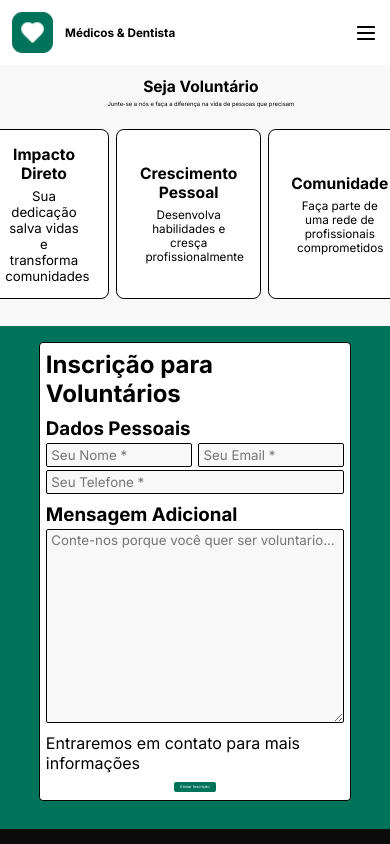
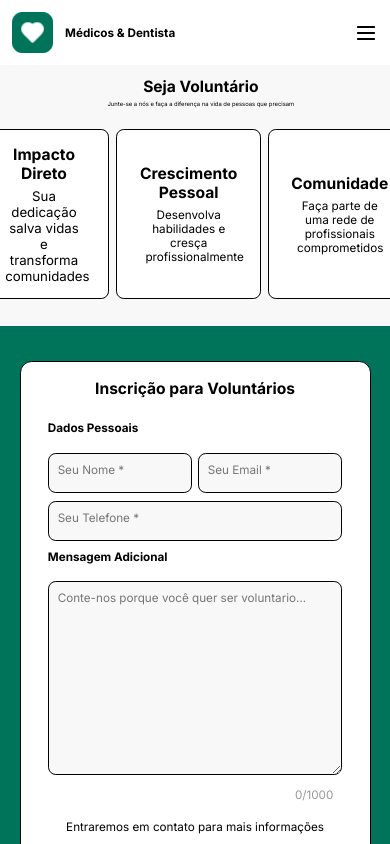
Before and after one commit to Al3ncar/MedDent-connect, a React (Vite) app: page /seja-voluntario in a window 390 px wide. Shown: the top 844 px of the page. Built offline with nearby package versions, Linux system fonts and the light colour scheme.

Commit message:
feat: created logic sand form and added responsive

```diff
--- a/src/components/layout/main/layout/form-volunteer.jsx
+++ b/src/components/layout/main/layout/form-volunteer.jsx
@@ -1,21 +1,71 @@
+import { useEffect, useState } from "react";
 import S from "../../../../styles/components/layout/form-volunteer.module.scss";
+
 export const FormVolunteer = () => {
+  const [formData, setFormData] = useState([
+    {
+      nome: "",
+      email: "",
+      tall: "",
+      msg: "",
+    },
+  ]);
+
+  const changeValueForm = (e) => {
+    const { value, name } = e.target;
+    const newFormData = formData.slice()[0];
+    newFormData[name] = value;
+    setFormData([newFormData]);
+  };
+
+  useEffect(() => {
+    console.log(formData);
+  }, formData);
+
   return (
     <section className={S.form_volunteer}>
-      <form action="/" method="POST">
+      <form action="/" method="POST" onSubmit={(e) => e.preventDefault()}>
         <h2>Inscrição para Voluntários</h2>
         <div className={S.form_volunteer__person}>
           <h3>Dados Pessoais</h3>
-          <input type="text" name="nome" placeholder="Seu Nome *" />
-          <input type="email" name="email" placeholder="Seu Email *" />
-          <input type="tel" name="tall" placeholder="Seu Telefone *" />
+          <input
+            value={formData[0].nome}
+            onChange={(e) => changeValueForm(e)}
+            type="text"
+            name="nome"
+            pattern="^[A-Za-zÀ-ÖØ-öø-ÿ]+(?: [A-Za-zÀ-ÖØ-öø-ÿ]+)*$"
+            title="Por favor, Digite apenas letras e espaços"
+            placeholder="Seu Nome *"
+          />
+          <input
+            value={formData[0].email}
+            onChange={(e) => changeValueForm(e)}
+            type="email"
+            name="email"
+            pattern="^[^\s@]+@[^\s@]+\.[^\s@]+$"
+            title="Por favor, Digite um email válido"
+            placeholder="Seu Email *"
+          />
+          <input
+            value={formData[0].tall}
+            onChange={(e) => changeValueForm(e)}
+            type="tel"
+            name="tall"
+            pattern="^\(?\d{2}\)?\s?9\d{4}-?\d{4}$"
+            title="Por favor, Digite um telefone válido (ex: 11987654321 ou (11) 98765-4321)"
+            placeholder="Seu Telefone *"
+          />
         </div>
         <div className={S.form_volunteer__msg}>
           <h3>Mensagem Adicional</h3>
           <textarea
+            value={formData[0].msg}
+            onChange={(e) => changeValueForm(e)}
             name="msg"
             placeholder="Conte-nos porque você quer ser voluntario..."
+            maxLength={1000}
           ></textarea>
+          <span>{formData[0].msg.length || 0}/1000</span>
         </div>
         <div className={S.form_volunteer__submit}>
           <p>Entraremos em contato para mais informações</p>
--- a/src/styles/components/layout/form-volunteer.module.scss
+++ b/src/styles/components/layout/form-volunteer.module.scss
@@ -14,6 +14,7 @@
 
     h2 {
       padding-bottom: 1%;
+      font-size: 1.9vw;
     }
 
     .form_volunteer__person {
@@ -24,7 +25,7 @@
 
       h3 {
         width: 100%;
-
+        font-size: 1.5vw;
         padding: 2% 0 1% 0;
       }
       input {
@@ -34,20 +35,25 @@
         background-color: V.$background-volunteer;
         &:nth-child(2) {
           width: 49%;
+          font-size: 1.2vw;
         }
         &:nth-child(3) {
           width: 49%;
+          font-size: 1.2vw;
         }
         &:nth-child(4) {
           width: 100%;
+          font-size: 1.2vw;
           margin-top: 0.8%;
         }
       }
     }
 
     .form_volunteer__msg {
+      width: 100%;
       h3 {
         padding: 3% 0 1% 0;
+        font-size: 1.5vw;
       }
 
       textarea {
@@ -56,8 +62,17 @@
         height: 100%;
         padding: 1% 0 1% 1.5%;
         border-radius: 0.5vw;
+        font-size: 1.2vw;
         border: solid 0.1vw black;
         background-color: V.$background-volunteer;
+      }
+
+      span {
+        display: flex;
+        justify-content: flex-end;
+        width: 100%;
+        font-size: 1.2vw;
+        color: rgba(0, 0, 0, 0.4);
       }
     }
 
@@ -66,13 +81,234 @@
       flex-direction: column;
 
       p {
+        font-size: 1.2vw;
         padding: 2% 0 3% 0;
       }
 
       input {
         @include V.btn-default;
+        font-size: 1.4vw;
+
         padding: 1% 2%;
       }
     }
   }
+  @media (max-width: 1224px) {
+    form {
+      h2 {
+        font-size: 2.1vw;
+        margin-bottom: 1%;
+      }
+
+      .form_volunteer__msg,
+      .form_volunteer__person {
+        h3 {
+          font-size: 1.8vw;
+          margin-bottom: 1%;
+        }
+      }
+
+      .form_volunteer__person {
+        input {
+          font-size: 1.5vw;
+        }
+      }
+      .form_volunteer__msg {
+        span,
+        textarea {
+          font-size: 1.4vw;
+        }
+      }
+
+      .form_volunteer__submit {
+        p,
+        input {
+          font-size: 1.5vw;
+        }
+
+        p {
+          margin-top: 1%;
+        }
+
+        input {
+          padding: 2% 3%;
+          margin-bottom: 2%;
+        }
+      }
+    }
+  }
+  @media (max-width: 824px) {
+    form {
+      width: 85%;
+      h2 {
+        font-size: 2.8vw;
+      }
+
+      .form_volunteer__msg,
+      .form_volunteer__person {
+        h3 {
+          font-size: 2.4vw;
+          margin-bottom: 1%;
+        }
+      }
+
+      .form_volunteer__person {
+        input {
+          &:nth-child(2),
+          &:nth-child(3),
+          &:nth-child(4) {
+            font-size: 2vw;
+          }
+        }
+      }
+      .form_volunteer__msg {
+        span,
+        textarea {
+          font-size: 2vw;
+        }
+      }
+
+      .form_volunteer__submit {
+        p,
+        input {
+          font-size: 2vw;
+        }
+
+        p {
+          margin-top: 1%;
+        }
+
+        input {
+          padding: 2% 3%;
+          margin-bottom: 2%;
+        }
+      }
+    }
+  }
+  @media (max-width: 592px) {
+    form {
+      width: 90%;
+      margin-top: 5%;
+      margin-bottom: 8%;
+      padding: 2% 7%;
+      border-radius: 3vw;
+
+      h2 {
+        margin: 3% 0 5% 0;
+        text-align: center;
+        font-size: 4vw;
+      }
+
+      .form_volunteer__msg,
+      .form_volunteer__person {
+        h3 {
+          font-size: 3vw;
+          margin-bottom: 5%;
+        }
+      }
+
+      .form_volunteer__person {
+        input {
+          &:nth-child(2),
+          &:nth-child(3),
+          &:nth-child(4) {
+            font-size: 3vw;
+            padding: 3% 0 5% 3%;
+            border-radius: 2vw;
+          }
+          &:nth-child(4) {
+            margin-top: 3%;
+          }
+        }
+      }
+      .form_volunteer__msg {
+        span,
+        textarea {
+          font-size: 3vw;
+          padding: 3%;
+          border-radius: 2vw;
+        }
+      }
+
+      .form_volunteer__submit {
+        p,
+        input {
+          font-size: 3vw;
+        }
+
+        p {
+          margin-top: 1%;
+        }
+
+        input {
+          padding: 4% 6.5%;
+          margin: 4% 0 5% 0;
+          border-radius: 2vw;
+        }
+      }
+    }
+  }
+  @media (max-width: 167px) {
+    form {
+      width: 90%;
+
+      h2 {
+        font-size: 9vw;
+      }
+
+      .form_volunteer__msg,
+      .form_volunteer__person {
+        h3 {
+          font-size: 6vw;
+          margin-bottom: 2%;
+          text-align: center;
+        }
+      }
+
+      .form_volunteer__person {
+        input {
+          &:nth-child(2),
+          &:nth-child(3),
+          &:nth-child(4) {
+            margin-top: 4%;
+            width: 100%;
+            font-size: 5vw;
+            padding: 3% 0 5% 3%;
+            border-radius: 2vw;
+          }
+          &:nth-child(4) {
+            margin-top: 4%;
+            margin-bottom: 5%;
+          }
+        }
+      }
+      .form_volunteer__msg {
+        textarea {
+          font-size: 5vw;
+          min-height: 50vh;
+        }
+
+        span {
+          font-size: 5vw;
+        }
+      }
+
+      .form_volunteer__submit {
+        p,
+        input {
+          font-size: 6vw;
+          text-align: center;
+        }
+
+        p {
+          margin-top: 1%;
+        }
+
+        input {
+          padding: 5% 10%;
+          margin: 4% 0 5% 0;
+        }
+      }
+    }
+  }
 }
```
